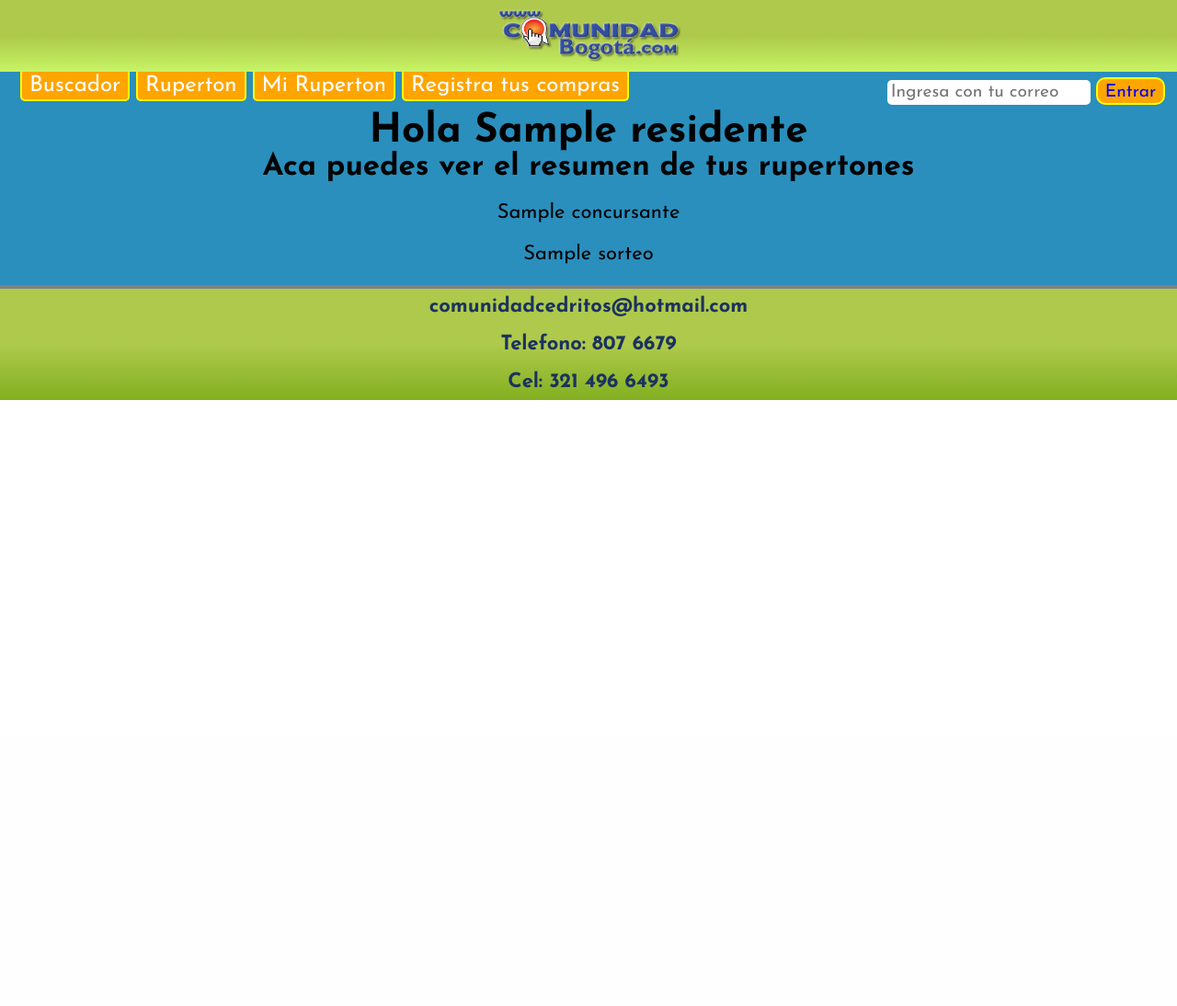
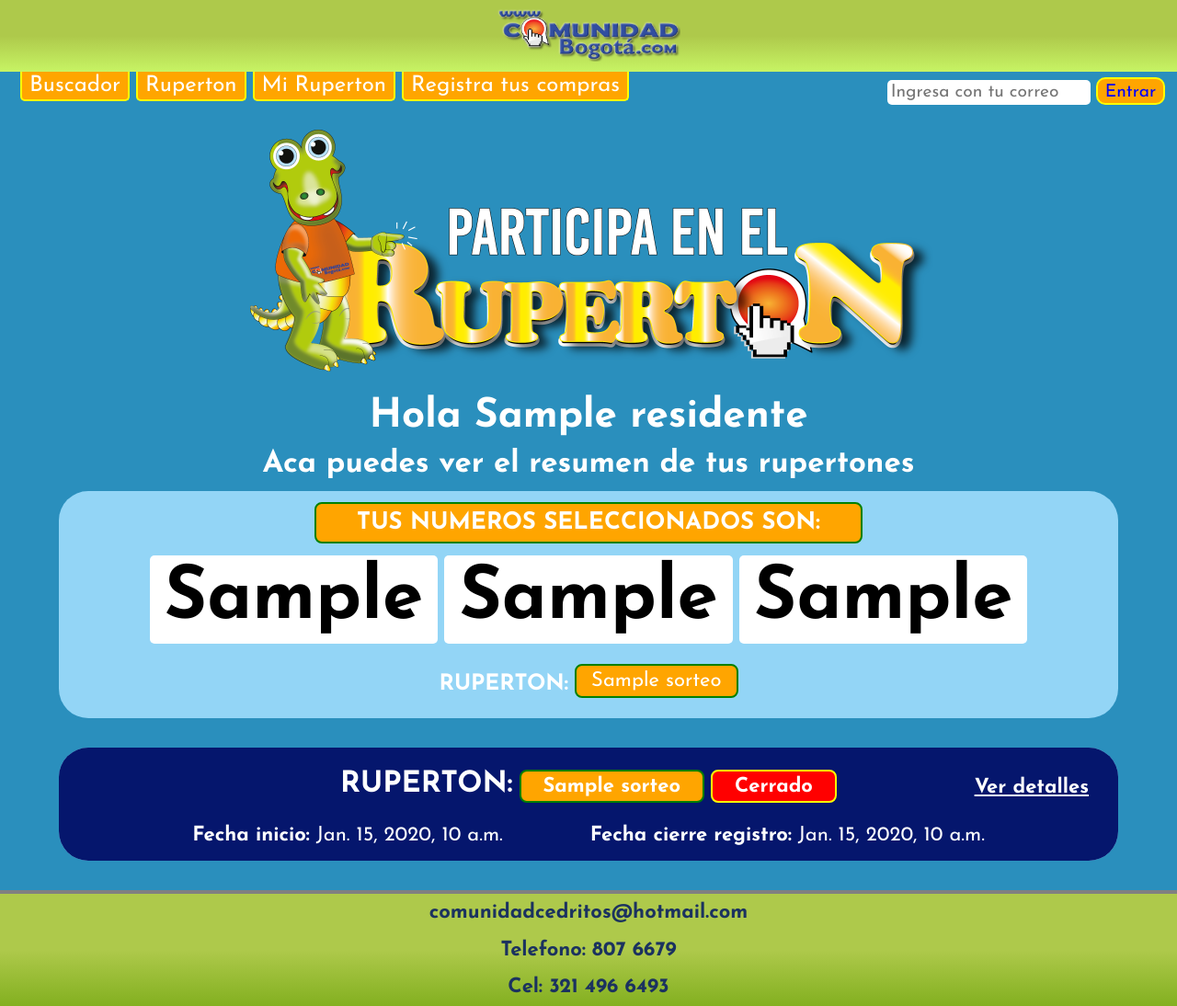
Before and after one commit to CPSIngenieria/ComunidadBogota, a Django app: template ruperton/templates/ruperton/ruperton_residente.html in a window 1280 px wide. Shown: the whole page at 92% size. Before the commit the page ends 435 px from the top, so only its background shows below. Run offline with Django 3.2, Linux system fonts and the light colour scheme; the template is opened without the code that fills it: most values are stand-ins (such as "Sample title", 1, 10 or a date in 2020); some libraries are stand-ins or nearby versions.

Commit message:
Terminada la vista de los rupertones de cada residente

```diff
--- /dev/null
+++ b/ruperton/static/ruperton/css/ruperton_residente.css
@@ -0,0 +1,262 @@
+#logo_ruperton
+{
+	margin-top: 1em;
+}
+
+.contenedor_numeros_seleccionados
+{
+	background: #93D5F6;
+	width: 90%;
+	margin: 0 auto;
+	margin-bottom: 2rem;
+	border-radius: 2rem;
+	overflow: hidden;
+}
+
+.contenedor_numeros_seleccionados h3
+{
+	border: 2px solid green;
+	width: 50%;
+	margin: 0.8rem auto;
+	text-transform: uppercase;
+	padding: 0.5rem;
+	background: orange;
+	color: white;
+	border-radius: 0.5rem;
+}
+
+.contenedor_numeros_seleccionados h2, .nombre_ruperton_residente
+{
+	display: inline-block;
+	vertical-align: top;
+}
+
+.nombre_ruperton_residente
+{
+	border: solid 2px green;
+	padding: 0.3rem 1rem;
+	border-radius: 0.5rem;
+	background: orange;
+	color: white;
+}
+
+.contenedor_numeros_seleccionados h2
+{
+	color: white;
+	text-transform: uppercase;
+	font-size: 1.5rem;
+	position: relative;
+	top: 2rem;
+}
+
+.numeros_seleccionados p
+{
+	display: inline-block;
+	vertical-align: top;
+	padding: 0.5rem 1rem;
+	background: white;
+	border-radius: 5px;
+	font-size: 5rem;
+	margin: 0;
+	font-weight: 700;
+}
+
+.contenedor_ruperton
+{
+	background: #93D5F6;
+	width: 90%;
+	margin: 0 auto;
+	margin-bottom: 2rem;
+	border-radius: 2rem;
+	overflow: hidden;
+}
+
+.estado_ruperton_Jugando, .estado_ruperton_Cerrado
+{
+	border: 2px solid yellow;
+	padding: 0.3rem 1.5rem;
+	border-radius: 0.5rem;
+	font-weight: 700;
+}
+
+.estado_ruperton_Jugando
+{
+	background: green;
+}
+
+.estado_ruperton_Cerrado
+{
+	background: red;
+}
+
+.estado_sorteo_Jugando, .estado_sorteo_Cerrado
+{
+	border: 2px solid yellow;
+	padding: 0.4rem 1.5rem;
+	border-radius: 0.5rem;
+	font-weight: 700;
+	color: white;
+	width: 40%;
+	margin: 0 auto;
+	position: relative;
+	top: -1rem;
+}
+
+.estado_sorteo_Jugando
+{
+	background: green;
+}
+
+.estado_sorteo_Cerrado
+{
+	background: red;
+}
+
+.encabezado_ruperton
+{
+	background: #05166D;
+	padding-bottom: 1rem;
+	position: relative;
+}
+
+.encabezado_ruperton h3
+{
+	font-size: 2rem;
+	text-transform: uppercase;
+}
+
+.encabezado_ruperton h3, .encabezado_ruperton p
+{
+	display: inline-block;
+	vertical-align: top;
+	margin: 0;
+	color: white;
+}
+
+.fechas_ruperton p
+{
+	margin: 0 2em;
+}
+
+.info_ruperton
+{
+	padding: 1.5rem;
+}
+
+.info_sorteo
+{
+	padding: 1.5em;
+	padding-bottom: 0.8rem;
+}
+
+.info_fecha_sorteo
+{
+	position: relative;
+	top: 1.8em;
+	margin-right: 3em;
+}
+
+.info_sorteo .info_premio_sorteo, .info_sorteo .info_fecha_sorteo
+{
+	display: inline-block;
+	vertical-align: top;
+}
+
+.info_fecha_sorteo h3, .info_fecha_sorteo .fecha_sorteo
+{
+	display: inline-block;
+	vertical-align: top;
+}
+
+.info_sorteo h3
+{
+	text-transform: uppercase;
+	color: white;
+}
+
+.info_sorteo .fecha_sorteo
+{
+	border: 2px solid green;
+	border-radius: 0.5rem;
+	color: white;
+	margin: 0;
+	padding: 0.3rem 1rem;
+	position: relative;
+	top: -0.4rem;
+	background: orange;
+}
+
+.nombre_ruperton
+{
+	background: orange;
+	border-radius: 0.5rem;
+	border: solid 2px green;
+	padding: 0.3rem 1.5rem;
+	font-weight: 700;
+}
+
+.numeros_ganadores
+{
+	margin-bottom: 0.5rem;
+}
+
+.numeros_ganadores h3, .numeros_ganadores .numeros
+{
+	display: inline-block;
+	vertical-align: top;
+}
+
+.numeros_ganadores h3
+{
+	color: white;
+	text-transform: uppercase;
+	padding-top: 1rem;
+	padding-right: 1rem;
+}
+
+.numeros p
+{
+	display: inline-block;
+	vertical-align: top;
+	padding: 0.5rem 1rem;
+	background: white;
+	border-radius: 5px;
+	font-size: 2.5rem;
+	margin: 0;
+}
+
+.presentacion
+{
+	color: white;
+	margin: 0.8rem;
+}
+
+.premio_sorteo
+{
+	padding: 2rem;
+	font-size: 3rem;
+	font-weight: 700;
+	border: white 2px solid;
+	background: #05166D;
+	color: white;
+	border-radius: 1rem;
+}
+
+.sorteo
+{
+	border-bottom: 2px solid yellow;
+}
+
+.ver_detalles
+{
+	position: absolute;
+	right: 2rem;
+	top: 2rem;
+}
+
+.ver_detalles p
+{
+	font-weight: 700;
+	text-decoration: underline;
+	cursor: pointer;
+}
--- /dev/null
+++ b/ruperton/static/ruperton/js/ruperton_residente.js
@@ -0,0 +1,10 @@
+$(inicio);
+
+function inicio () {
+
+	$('.ruperton_Cerrado').children('.sorteo').slideUp();
+
+	$('.encabezado_ruperton').on('click', function () {
+		$(this).siblings('.sorteo').slideToggle();
+	});
+}
--- a/ruperton/templates/ruperton/ruperton_residente.html
+++ b/ruperton/templates/ruperton/ruperton_residente.html
@@ -1,15 +1,123 @@
 {% extends "ruperton/ruperton_base.html" %}
+{% load staticfiles %}
 
 {% block titulo %}Ruperton - {{residente.correo}}{% endblock titulo %}
 
+{% block estaticos %}
+<link rel="stylesheet" href="{% static 'ruperton/css/ruperton_residente.css' %}">
+<script src="{% static 'ruperton/js/ruperton_residente.js' %}"></script>
+{% endblock estaticos %}
+
 {% block contenido %}
-<h1>Hola {{residente.nombre}}</h1>
-<h2>Aca puedes ver el resumen de tus rupertones</h2>
+<figure id="logo_ruperton">
+	<img src="{% static 'ruperton/img/logo_ruperton.png' %}" alt="" width="750">
+</figure>
+
+<h1 class='presentacion'>Hola {{residente.nombre}}</h1>
+<h2 class='presentacion'>Aca puedes ver el resumen de tus rupertones</h2>
 
 <div class="contenedor_residente">
 	{% for concursante in concursantes %}
-	<p>{{concursante}}</p>
-	<p>{{concursante.sorteo}}</p>
+	<section class="contenedor_numeros_seleccionados">
+		<h3>Tus numeros seleccionados son:</h3>
+		<div class="numeros_seleccionados">
+			<p>{{ concursante.numero_ganador_1 }}</p>
+			<p>{{ concursante.numero_ganador_2 }}</p>
+			<p>{{ concursante.numero_ganador_3 }}</p>
+		</div>
+		<h2>Ruperton:</h2>
+		<p class='nombre_ruperton_residente'>{{concursante.sorteo.nombre}}</p>
+	</section>
+	<section class="contenedor_ruperton ruperton_{{concursante.sorteo.estado_sorteo}}">
+		<article class="encabezado_ruperton">
+			<div class="info_ruperton">
+				<h3>Ruperton:</h3>
+				<p class="nombre_ruperton">{{concursante.sorteo.nombre}}</p>
+				<p class="estado_ruperton_{{concursante.sorteo.estado_sorteo}}">{{concursante.sorteo.estado_sorteo}}</p>
+				<div class="ver_detalles">
+					<p>Ver detalles</p>
+				</div>
+			</div>
+			<div class="fechas_ruperton">
+				<p><strong>Fecha inicio:</strong> {{concursante.sorteo.fecha_inicio_registro_compras}}</p>
+				<p><strong>Fecha cierre registro:</strong> {{concursante.sorteo.fecha_cierre_registro_compras}}</p>
+			</div>
+		</article>
+		<article class="sorteo">
+			<div class="info_sorteo">
+				<div class="info_fecha_sorteo">
+					<h3>Sorteo 1:</h3>
+					<p class="fecha_sorteo">{{concursante.sorteo.fecha_sorteo_1}}</p>
+				</div>
+				<div class="info_premio_sorteo">
+					<h2 class="premio_sorteo">${{concursante.sorteo.premio_sorteo_1}}</h2>
+					<p class="estado_sorteo_{{concursante.sorteo.estado_sorteo_1}}">{{concursante.sorteo.estado_sorteo_1}}</p>
+				</div>
+			</div>
+			<div class="numeros_ganadores">
+				<h3>Numeros ganadores:</h3>
+				<div class="numeros">
+					{% if concursante.sorteo.numero_ganador_1_sorteo_1 != None %}
+					<p>{{concursante.sorteo.numero_ganador_1_sorteo_1}}</p>
+					{% else %}
+					<p>-</p>
+					{% endif %}
+					{% if concursante.sorteo.numero_ganador_2_sorteo_1 != None %}
+					<p>{{concursante.sorteo.numero_ganador_2_sorteo_1}}</p>
+					{% else %}
+					<p>-</p>
+					{% endif %}
+					{% if concursante.sorteo.numero_ganador_3_sorteo_1 != None %}
+					<p>{{concursante.sorteo.numero_ganador_3_sorteo_1}}</p>
+					{% else %}
+					<p>-</p>
+					{% endif %}
+				</div>
+			</div>
+		</article>
+		<article class="sorteo">
+			<div class="info_sorteo">
+				<div class="info_fecha_sorteo">
+					<h3>Sorteo 2:</h3>
+					<p class="fecha_sorteo">{{concursante.sorteo.fecha_sorteo_2}}</p>
+				</div>
+				<div class="info_premio_sorteo">
+					<h2 class="premio_sorteo">${{concursante.sorteo.premio_sorteo_2}}</h2>
+					<p class="estado_sorteo_{{concursante.sorteo.estado_sorteo_2}}">{{concursante.sorteo.estado_sorteo_2}}</p>
+				</div>
+			</div>
+			<div class="numeros_ganadores">
+				<h3>Numeros ganadores:</h3>
+				<div class="numeros">
+					{% if concursante.sorteo.numero_ganador_1_sorteo_2 != None %}
+					<p>{{concursante.sorteo.numero_ganador_1_sorteo_2}}</p>
+					{% else %}
+					<p>-</p>
+					{% endif %}
+					{% if concursante.sorteo.numero_ganador_2_sorteo_2 != None %}
+					<p>{{concursante.sorteo.numero_ganador_2_sorteo_2}}</p>
+					{% else %}
+					<p>-</p>
+					{% endif %}
+					{% if concursante.sorteo.numero_ganador_3_sorteo_2 != None %}
+					<p>{{concursante.sorteo.numero_ganador_3_sorteo_2}}</p>
+					{% else %}
+					<p>-</p>
+					{% endif %}
+				</div>
+			</div>
+		</article>
+		<article class="sorteo">
+			<div class="info_sorteo">
+				<div class="info_fecha_sorteo">
+					<h3>Sorteo registro compras:</h3>
+				</div>
+				<div class="info_premio_sorteo">
+					<h2 class="premio_sorteo">${{concursante.sorteo.premio_registro_compras}}</h2>
+				</div>
+			</div>
+		</article>
+	</section>
 	{% endfor %}
 </div>
 {% endblock contenido %}
--- a/ruperton/views.py
+++ b/ruperton/views.py
@@ -17,7 +17,7 @@ def ruperton_home(request):
 
 def ruperton_residente(request, correo_residente):
 	residente = get_object_or_404(Residente, correo=correo_residente)
-	concursantes = Concursante.objects.filter(residente=residente).select_related('sorteo').order_by('-sorteo_id')
+	concursantes = Concursante.objects.filter(residente=residente, acepto_terminos=True).select_related('sorteo').order_by('-sorteo_id')
 	context = {
 		'residente':residente,
 		'concursantes':concursantes,
```
